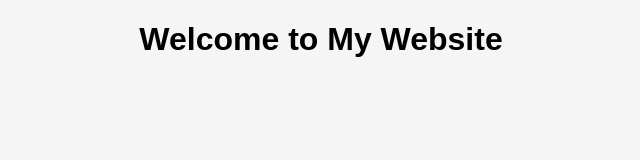
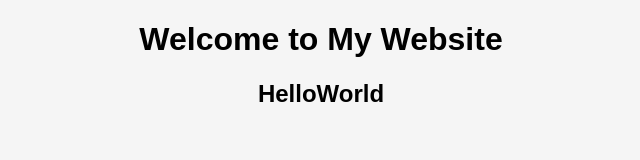
Before and after one commit to lakeshsharmaanaxi/MyWebProject, a website: page index.html in a window 1280 px wide. Shown: the whole page, without its empty margins (319-959 px from the left). Drawn offline with Linux system fonts and the light colour scheme.

Commit message:
Initial commit with CI workflow

```diff
--- a/index.html
+++ b/index.html
@@ -6,6 +6,7 @@
 </head>
 <body>
   <h1>Welcome to My Website</h1>
+  <h2>HelloWorld<h2>
   <script src="script.js"></script>
 </body>
 </html>
```
